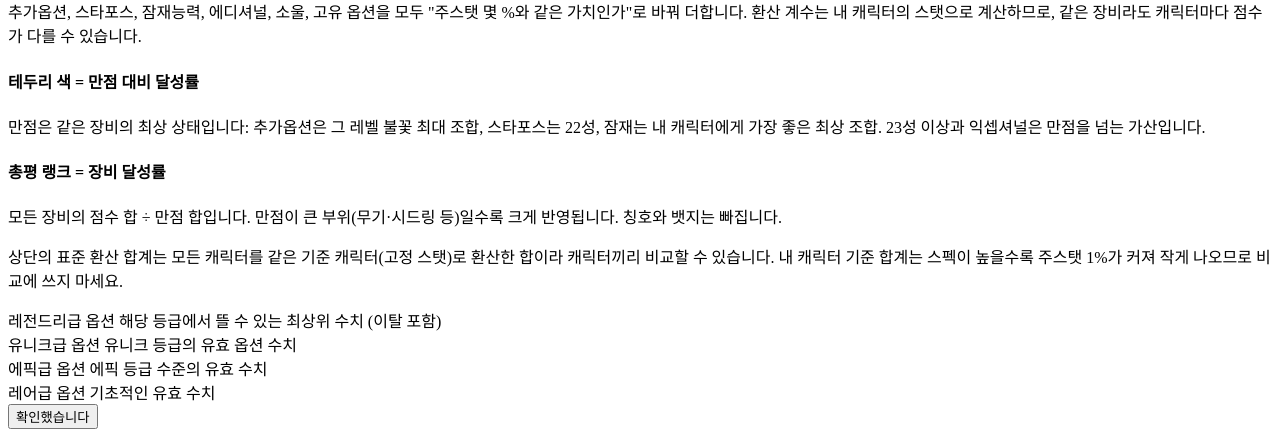
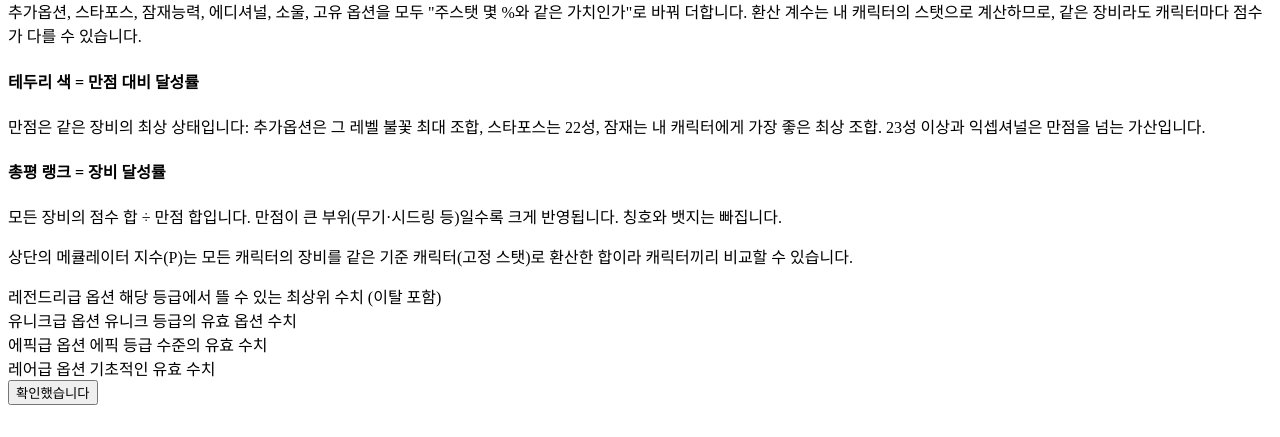
Before and after one commit to aarmia/MapleCards, a FastAPI app: template app/templates/components/_modals.html in a window 1280 px wide. Shown: the part 795-1232 px from the top of the page. After the commit the page ends 1200 px from the top, so only its background shows below. Run offline with FastAPI, Linux system fonts and the light colour scheme; the template is opened without the code that fills it, so the values that code supplies are empty.

Commit message:
feat: rename the comparable total to 메큘레이터 지수 (unit P)
Co-Authored-By: Claude Opus 5.5 <noreply@anthropic.com>

```diff
--- a/app/analyzer.py
+++ b/app/analyzer.py
@@ -561,7 +561,7 @@ def counted_items(evaluate_list):
 
 
 def standard_total(items, char_class, main_stat):
-    """표준 환산 합계: 모든 캐릭터에 같은 기준 캐릭터(potential.toml [reference], 같은 레벨·스탯)의 계수로 환산한 장비 점수 합.
+    """메큘레이터 지수(화면 단위 P): 모든 캐릭터에 같은 기준 캐릭터(potential.toml [reference], 같은 레벨·스탯)의 계수로 환산한 장비 점수 합.
     내 캐릭터 기준 합계는 캐릭터마다 '주스탯 1%' 의 크기가 달라 캐릭터끼리 비교할 수 없어서, 비교용으로 따로 계산합니다."""
     rows = evaluate_equipment(items, char_class, POTENTIAL.reference.level, main_stat=main_stat)
     return round(sum(item["total_score"] for item in counted_items(rows)), 1)
--- a/app/templates/components/_modals.html
+++ b/app/templates/components/_modals.html
@@ -224,7 +224,7 @@
                 <div class="bg-slate-50 p-5 rounded-2xl border border-slate-100 shadow-sm">
                     <h4 class="font-bold text-slate-800 mb-2">총평 랭크 = 장비 달성률</h4>
                     <p class="text-xs text-slate-500 leading-relaxed">모든 장비의 점수 합 ÷ 만점 합입니다. 만점이 큰 부위(무기·시드링 등)일수록 크게 반영됩니다. 칭호와 뱃지는 빠집니다.</p>
-                    <p class="text-xs text-slate-500 leading-relaxed mt-2">상단의 표준 환산 합계는 모든 캐릭터를 같은 기준 캐릭터(고정 스탯)로 환산한 합이라 캐릭터끼리 비교할 수 있습니다. 내 캐릭터 기준 합계는 스펙이 높을수록 주스탯 1%가 커져 작게 나오므로 비교에 쓰지 마세요.</p>
+                    <p class="text-xs text-slate-500 leading-relaxed mt-2">상단의 메큘레이터 지수(P)는 모든 캐릭터의 장비를 같은 기준 캐릭터(고정 스탯)로 환산한 합이라 캐릭터끼리 비교할 수 있습니다.</p>
                 </div>
             </div>
 
--- a/app/templates/components/_summary.html
+++ b/app/templates/components/_summary.html
@@ -45,9 +45,9 @@
                         </div>
                     </div>
                     <div class="flex flex-col md:items-end">
-                        <!-- 표준 환산 합계: 같은 기준 캐릭터의 계수로 환산해 캐릭터끼리 비교할 수 있는 값 (내 캐릭터 기준 합계 overall.total 은 표시하지 않음) -->
-                        <span class="text-[10px] font-black text-blue-400 tracking-widest block mb-1" x-text="'표준 환산 합계 · ' + (report?.spec_up?.stat_label || '주스탯')"></span>
-                        <span class="text-xl md:text-4xl font-black text-blue-600 tracking-tighter break-all" x-text="report?.overall ? Number(report.overall.standard_total).toLocaleString() + '%p' : 0"></span>
+                        <!-- 메큘레이터 지수: 같은 기준 캐릭터의 계수로 환산한 장비 점수 합(overall.standard_total). 캐릭터끼리 비교할 수 있는 값이며 단위는 P (내 캐릭터 기준 합계 overall.total 은 표시하지 않음) -->
+                        <span class="text-[10px] font-black text-blue-400 tracking-widest block mb-1">메큘레이터 지수</span>
+                        <span class="text-xl md:text-4xl font-black text-blue-600 tracking-tighter break-all" x-text="report?.overall ? Number(report.overall.standard_total).toLocaleString() + 'P' : 0"></span>
                     </div>
                 </div>
             </div>
```
